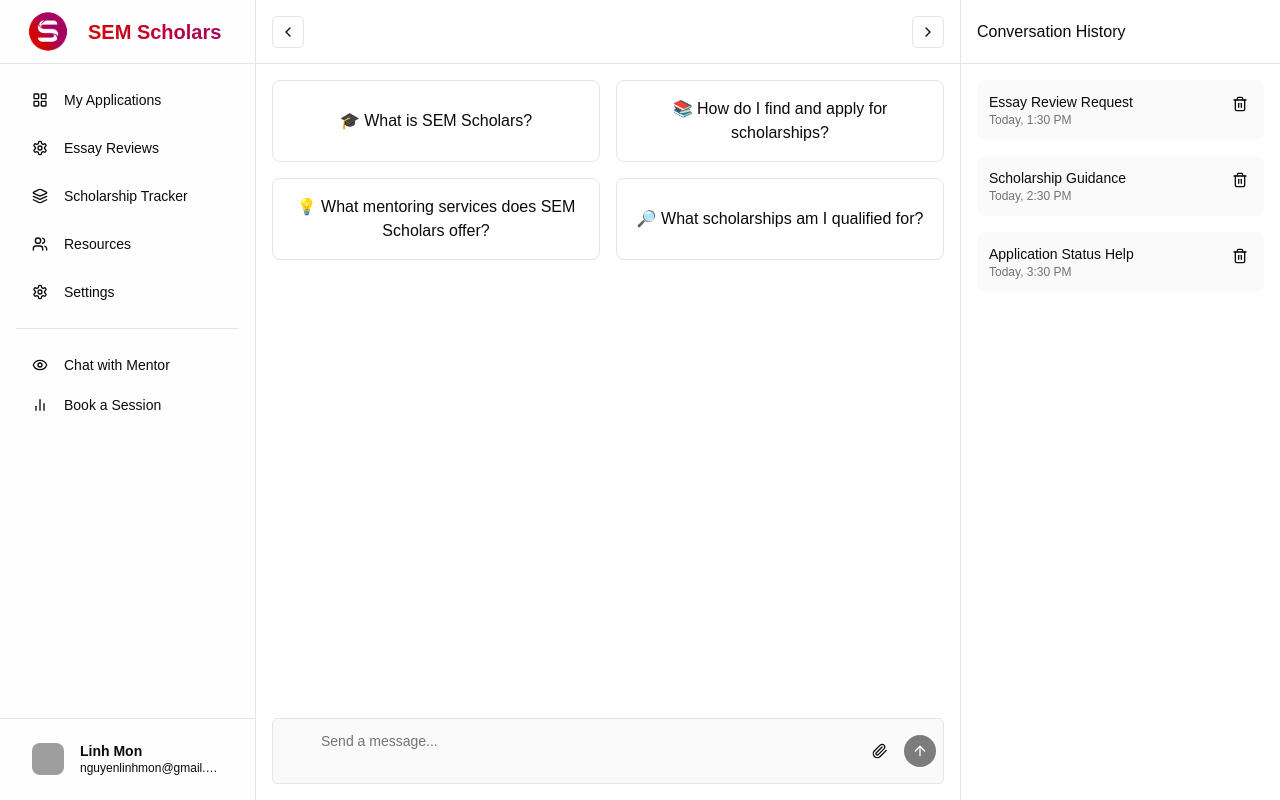
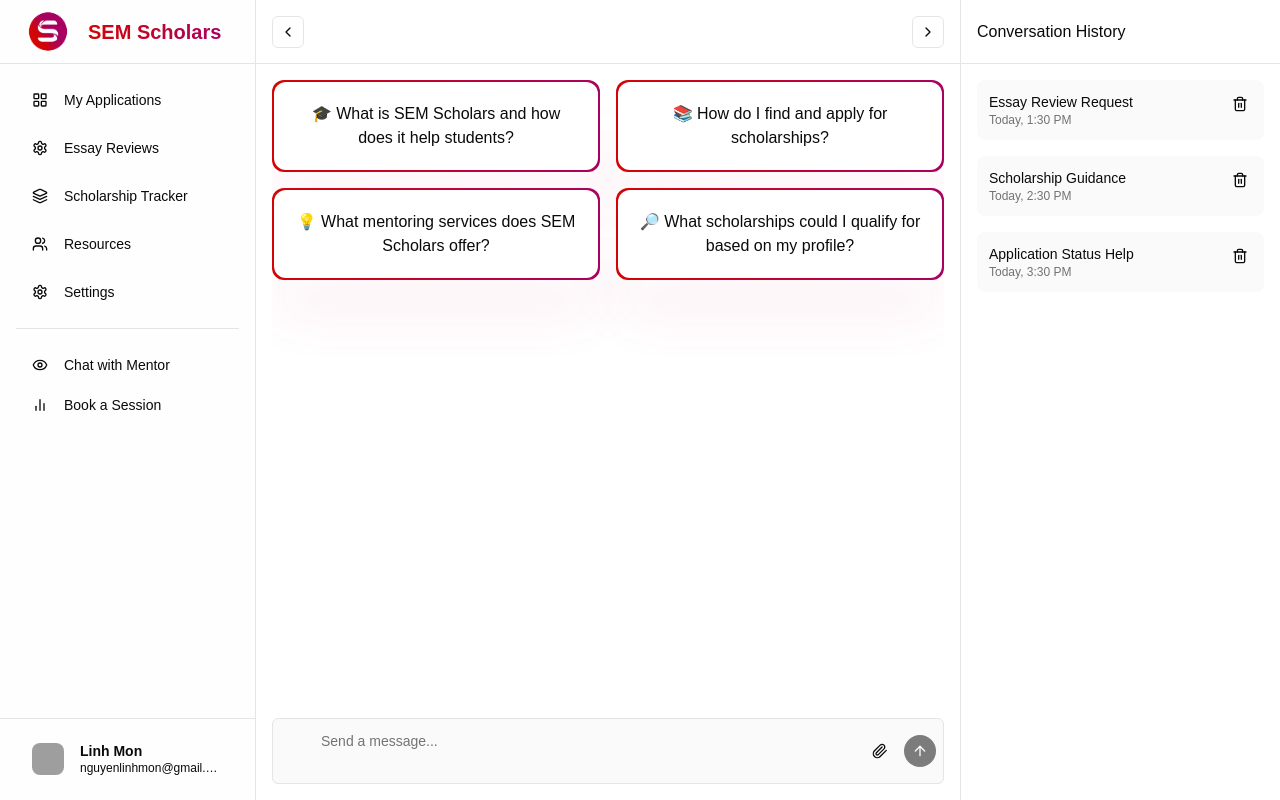
Before and after one commit to SEM-Scholars/sem_chatbot, a Next.js app: page / in a window 1280 px wide. Built offline with nearby package versions, Linux system fonts and the light colour scheme; grey boxes are pictures that could not be loaded.

Commit message:
add styling for card

```diff
--- a/app/globals.css
+++ b/app/globals.css
@@ -92,3 +92,27 @@ body {
     @apply bg-background text-foreground;
   }
 }
+
+@keyframes spin-slow {
+  0% {
+    background-position: 0% 50%;
+  }
+  100% {
+    background-position: 360% 50%;
+  }
+}
+.animate-spin-slow {
+  animation: spin-slow 8s linear infinite;
+  background-size: 300% 300%;
+}
+
+@keyframes aura-spin {
+  to {
+    --angle: 360deg;
+  }
+}
+
+.animate-aura {
+  --angle: 0deg;
+  animation: aura-spin 6s linear infinite;
+}
--- /dev/null
+++ b/app/head.tsx
@@ -0,0 +1,9 @@
+export default function Head() {
+  return (
+    <>
+      <title>SEM Scholars</title>
+      <meta name="description" content="Your personalized scholarship advisor" />
+      <link rel="icon" href="sem_logo.png" />
+    </>
+  );
+}
--- a/components/chat-interface.tsx
+++ b/components/chat-interface.tsx
@@ -11,6 +11,7 @@ import { cn } from "@/lib/utils"
 import { useGeminiChat } from "@/hooks/use-gemini"
 import { useMentorText } from "@/hooks/promt-choice"
 import ReactMarkdown from "react-markdown";
+import BorderBox from "@/components/ui/borderbox"
 
 interface Message {
   role: "assistant" | "user"
@@ -104,44 +105,19 @@ export default function ChatInterface() {
     <div className="flex-1 flex flex-col overflow-hidden">
       <ScrollArea className="flex-1 p-2 sm:p-4" ref={scrollAreaRef}>
         <div className="space-y-4 w-full max-w-3xl mx-auto">
-        <div className="grid grid-cols-1 sm:grid-cols-2 gap-3 sm:gap-4 w-full max-w-2xl">
-
-          <div
-            className="border rounded-lg p-3 sm:p-4 hover:bg-muted/50 transition-colors cursor-pointer flex items-center justify-center text-center"
-            onClick={() => {
-              setInput("What is SEM Scholars?")
-            }}
-          >
-            <p className="font-medium text-sm sm:text-base">🎓 What is SEM Scholars?</p>
-          </div>
-
-          <div
-            className="border rounded-lg p-3 sm:p-4 hover:bg-muted/50 transition-colors cursor-pointer flex items-center justify-center text-center"
-            onClick={() => {
-              setInput("How do I find and apply for scholarships?")
-            }}
-          >
-            <p className="font-medium text-sm sm:text-base">📚 How do I find and apply for scholarships?</p>
-          </div>
-
-          <div
-            className="border rounded-lg p-3 sm:p-4 hover:bg-muted/50 transition-colors cursor-pointer flex items-center justify-center text-center"
-            onClick={() => {
-              setInput("What services does SEM Scholars offer?")
-            }}
-          >
-            <p className="font-medium text-sm sm:text-base">💡 What mentoring services does SEM Scholars offer?</p>
-          </div>
-
-          <div
-            className="border rounded-lg p-3 sm:p-4 hover:bg-muted/50 transition-colors cursor-pointer flex items-center justify-center text-center"
-            onClick={() => {
-              setInput("What scholarships am I qualified for?")
-            }}
-          >
-            <p className="font-medium text-sm sm:text-base">🔎 What scholarships am I qualified for?</p>
-          </div>
-
+          <div className="grid grid-cols-1 sm:grid-cols-2 gap-3 sm:gap-4 w-full max-w-2xl">
+            <BorderBox onClick={() => setInput("What is SEM Scholars and how does it help students?")} className="text-sm sm:text-base">
+              <p className="font-medium">🎓 What is SEM Scholars and how does it help students?</p>
+            </BorderBox>
+            <BorderBox onClick={() => setInput("How do I find and apply for scholarships?")} className="text-sm sm:text-base">
+              <p className="font-medium">📚 How do I find and apply for scholarships?</p>
+            </BorderBox>
+            <BorderBox onClick={() => setInput("What mentoring services does SEM Scholars offer?")} className="text-sm sm:text-base">
+              <p className="font-medium">💡 What mentoring services does SEM Scholars offer?</p>
+            </BorderBox>
+            <BorderBox onClick={() => setInput("What scholarships could I qualify for based on my profile?")} className="text-sm sm:text-base">
+              <p className="font-medium">🔎 What scholarships could I qualify for based on my profile?</p>
+            </BorderBox>
           </div>
 
           {messages.map((message, index) => (
--- /dev/null
+++ b/components/ui/borderbox.tsx
@@ -0,0 +1,33 @@
+import React from "react";
+import { cn } from "@/lib/utils";
+
+export default function FancyBorderBox({
+  children,
+  className,
+  onClick,
+}: {
+  children: React.ReactNode;
+  className?: string;
+  onClick?: () => void;
+}) {
+  return (
+    <div
+      onClick={onClick}
+      className={cn(
+        "relative rounded-xl p-[2px] cursor-pointer transition-transform duration-200 hover:scale-[1.01]",
+        className
+      )}
+    >
+      {/* Gradient border */}
+      <div className="absolute inset-0 rounded-xl bg-gradient-to-r from-[#d40504] to-[#a90260]" />
+
+      {/* Soft fading shadow */}
+      <div className="absolute inset-0 rounded-xl z-0 pointer-events-none shadow-[0_30px_40px_rgba(212,5,96,0.2)] blur-xl opacity-40" />
+
+      {/* Content area */}
+      <div className="relative z-10 bg-white rounded-xl p-4 sm:p-5 text-center">
+        {children}
+      </div>
+    </div>
+  );
+}
```
